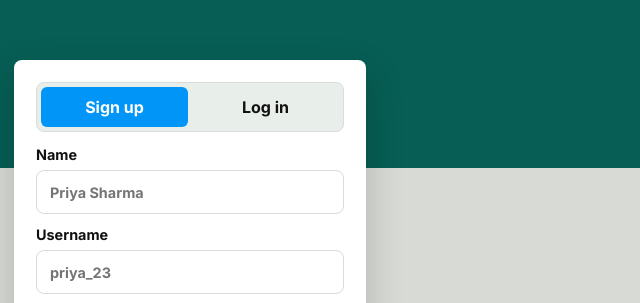
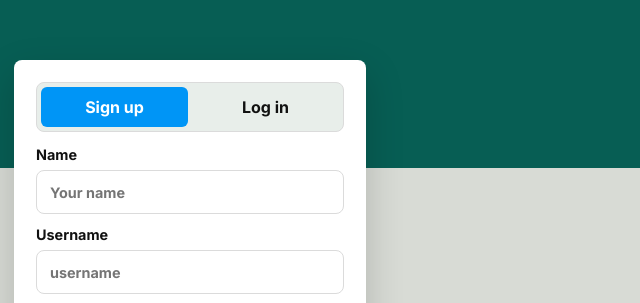
Before and after one commit to preetham078/recallai, a website: page public/index.html in a window 1280 px wide. Shown: the part 104-407 px from the top of the page, 0-640 px from the left. Drawn offline with Linux system fonts and the light colour scheme.

Commit message:
Update auth form placeholders

```diff
--- a/public/index.html
+++ b/public/index.html
@@ -49,13 +49,13 @@
           <form id="signup-form" class="auth-form">
             <label>
               Name
-              <input name="displayName" placeholder="Priya Sharma" required />
+              <input name="displayName" placeholder="Your name" required />
             </label>
             <label>
               Username
               <input
                 name="username"
-                placeholder="priya_23"
+                placeholder="username"
                 autocomplete="username"
                 required
               />
@@ -82,7 +82,7 @@
               Username
               <input
                 name="username"
-                placeholder="priya_23"
+                placeholder="username"
                 autocomplete="username"
                 required
               />
```
